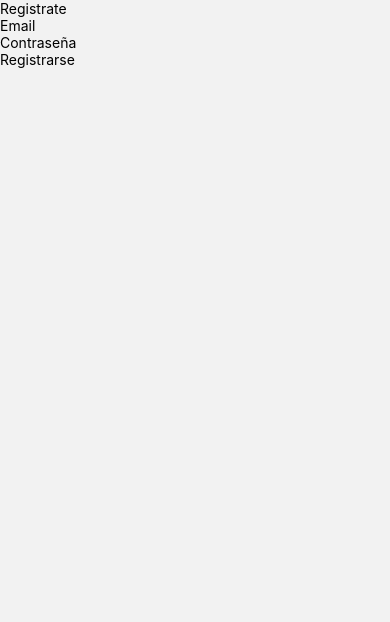
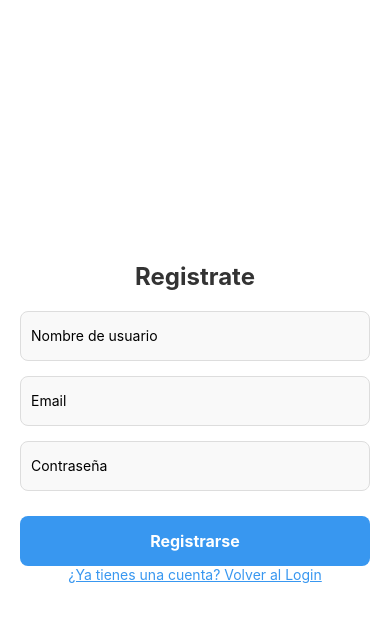
Before and after one commit to AgussAress/Prog3-RN-Aresi-Ares-Axelrad-colapintoaredbull, a React Native app: screen /register in a window 390 px wide. Shown: the top 622 px of the page. Built offline with nearby package versions, Linux system fonts and the light colour scheme.

Commit message:
agregamos el username, el volver al login y ponemos estilos

```diff
--- a/src/screens/Register.js
+++ b/src/screens/Register.js
@@ -1,16 +1,23 @@
 import React, { Component } from 'react';
-import { View, Text, TextInput, TouchableOpacity } from 'react-native';
+import { View, Text, TextInput, TouchableOpacity, StyleSheet } from 'react-native';
 import { auth } from '../firebase/config';
 
 export default class Register extends Component {
   state = {
     email: '',
     password: '',
+    username: '',
     error: ''
   };
 
   handleRegister = () => {
-    const { email, password } = this.state;
+    const { email, password, username } = this.state;
+
+    if (!username.trim()) {
+      this.setState({ error: 'El nombre de usuario es obligatorio.' });
+      return;
+    }
+
     auth
       .createUserWithEmailAndPassword(email, password)
       .then(() => {
@@ -23,24 +30,95 @@ export default class Register extends Component {
 
   render() {
     return (
-      <View>
-        <Text>Registrate</Text>
+      <View style={styles.container}>
+        <Text style={styles.titulo}>Registrate</Text>
+
         <TextInput
+          style={styles.input}
+          placeholder="Nombre de usuario"
+          value={this.state.username}
+          onChangeText={(username) => this.setState({ username })}
+        />
+
+        <TextInput
+          style={styles.input}
           placeholder="Email"
+          keyboardType="email-address"
           value={this.state.email}
           onChangeText={(email) => this.setState({ email })}
         />
+
         <TextInput
+          style={styles.input}
           placeholder="Contraseña"
           secureTextEntry
           value={this.state.password}
           onChangeText={(password) => this.setState({ password })}
         />
-        {this.state.error ? <Text>{this.state.error}</Text> : null}
-        <TouchableOpacity onPress={this.handleRegister}>
-          <Text>Registrarse</Text>
+
+        {this.state.error ? <Text style={styles.errorTexto}>{this.state.error}</Text> : null}
+
+        <TouchableOpacity style={styles.boton} onPress={this.handleRegister}>
+          <Text style={styles.buttonTexto}>Registrarse</Text>
+        </TouchableOpacity>
+
+        <TouchableOpacity style={styles.linkBoton} onPress={() => this.props.navigation.navigate('login')}>
+          <Text style={styles.linkBotonTexto}>¿Ya tienes una cuenta? Volver al Login</Text>
         </TouchableOpacity>
       </View>
     );
   }
 }
+
+const styles = StyleSheet.create({
+  container: {
+    flex: 1,
+    justifyContent: 'center',
+    alignItems: 'center',
+    backgroundColor: '#fff',
+    padding: 20,
+  },
+  titulo: {
+    fontSize: 24,
+    fontWeight: 'bold',
+    color: '#333',
+    marginBottom: 20,
+  },
+  input: {
+    width: '100%',
+    height: 50,
+    borderWidth: 1,
+    borderColor: '#ddd',
+    borderRadius: 8,
+    paddingHorizontal: 10,
+    marginBottom: 15,
+    backgroundColor: '#f9f9f9',
+  },
+  boton: {
+    width: '100%',
+    height: 50,
+    backgroundColor: '#3897f0',
+    justifyContent: 'center',
+    alignItems: 'center',
+    borderRadius: 8,
+    marginTop: 10,
+  },
+  buttonTexto: {
+    color: '#fff',
+    fontSize: 16,
+    fontWeight: 'bold',
+  },
+  linkButton: {
+    marginTop: 15,
+  },
+  linkBotonTexto: {
+    color: '#3897f0',
+    fontSize: 14,
+    textDecorationLine: 'underline',
+  },
+  errorTexto: {
+    color: 'red',
+    marginBottom: 10,
+    textAlign: 'center',
+  },
+});
--- a/src/screens/TodosLosUsuarios.js
+++ b/src/screens/TodosLosUsuarios.js
@@ -5,7 +5,7 @@ export default class TodosLosUsuarios extends Component {
   render() {
     return (
       <View style={styles.container}>
-        <Text style={styles.text}>odos los usuarios</Text>
+        <Text style={styles.text}>Todos los usuarios</Text>
       </View>
     );
   }
```
